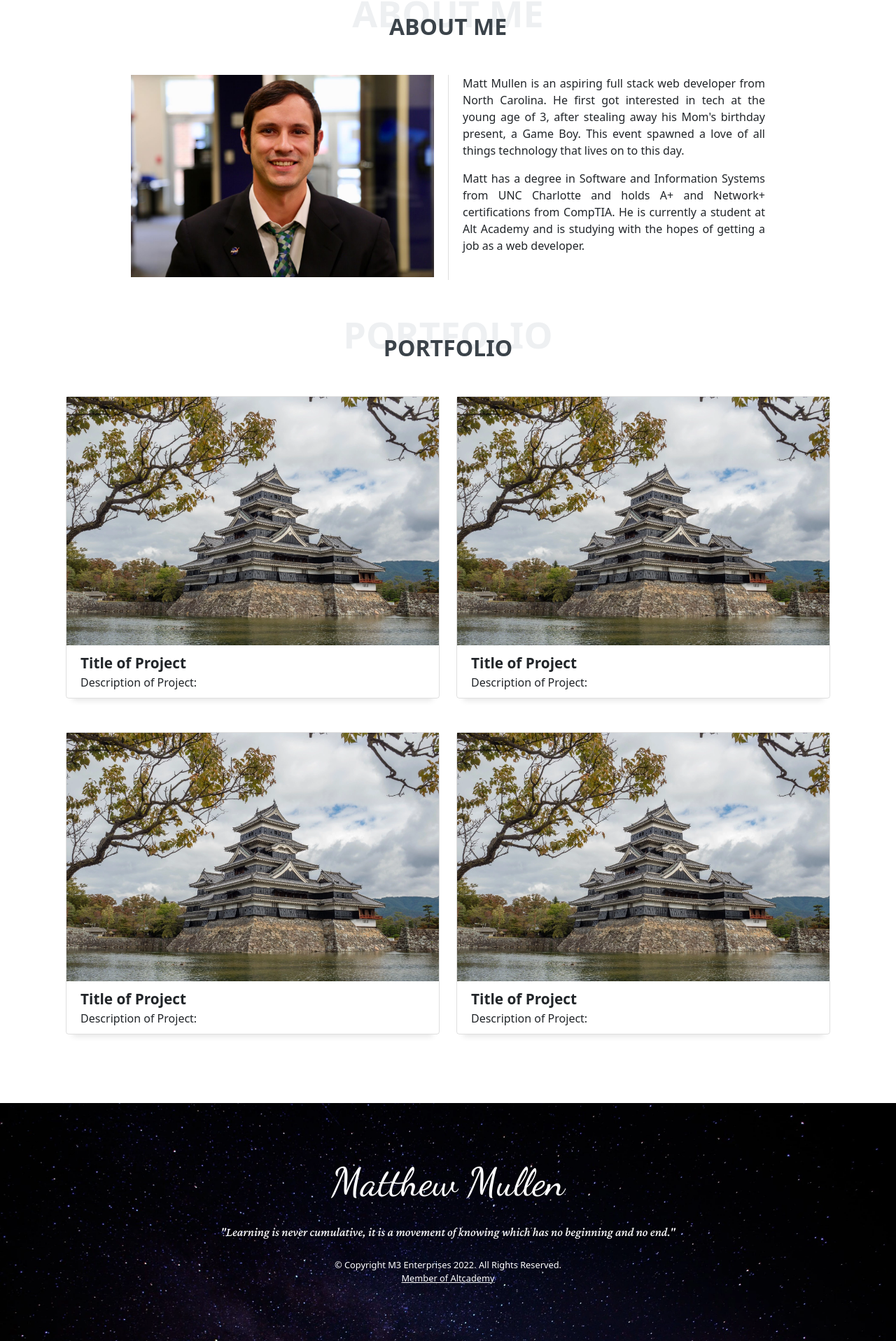
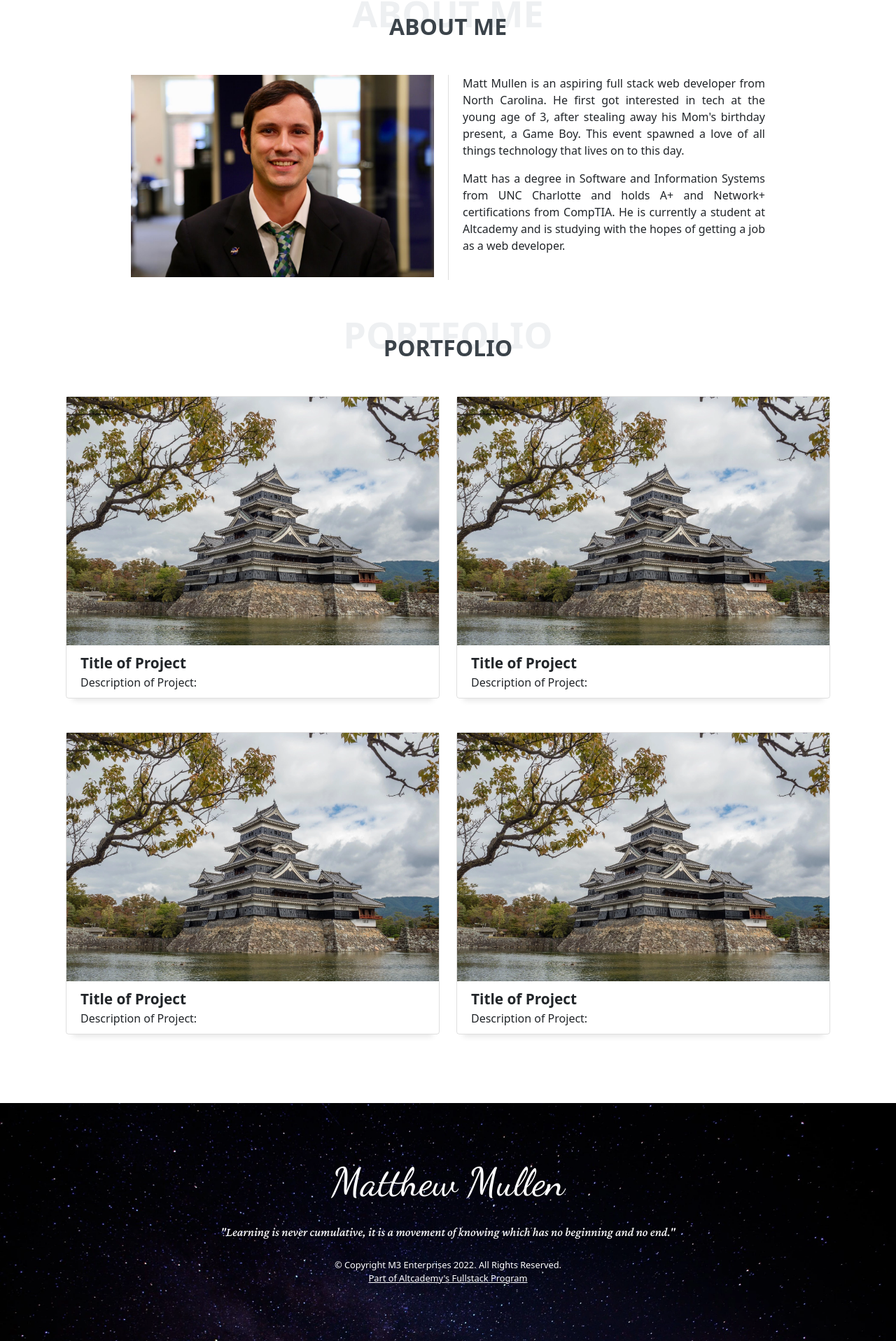
Before and after one commit to mmullen89/portfolio, a plain HTML site: page index.html in a window 1280 px wide. Shown: the part 841-2757 px from the top of the page at 70% size. Drawn offline with nearby package versions, Linux system fonts and the light colour scheme.

Commit message:
fixed spelling

```diff
--- a/index.html
+++ b/index.html
@@ -72,7 +72,7 @@
         </div>
         <div class="col-12 col-md-5 about-description">
           <p>Matt Mullen is an aspiring full stack web developer from North Carolina. He first got interested in tech at the young age of 3, after stealing away his Mom's birthday present, a Game Boy. This event spawned a love of all things technology that lives on to this day.</p>
-          <p>Matt has a degree in Software and Information Systems from UNC Charlotte and holds A+ and Network+ certifications from CompTIA. He is currently a student at Alt Academy and is studying with the hopes of getting a job as a web developer.</p>
+          <p>Matt has a degree in Software and Information Systems from UNC Charlotte and holds A+ and Network+ certifications from CompTIA. He is currently a student at Altcademy and is studying with the hopes of getting a job as a web developer.</p>
         </div>
       </div>
     </div>
@@ -140,7 +140,7 @@
         <div class="copyright">
           © Copyright M3 Enterprises 2022. All Rights Reserved.
           <br>
-          <a href="https://www.altcademy.com">Member of Altcademy</a>
+          <a href="https://www.altcademy.com">Part of Altcademy's Fullstack Program</a>
         </div>
       </div>
     </footer>
```
